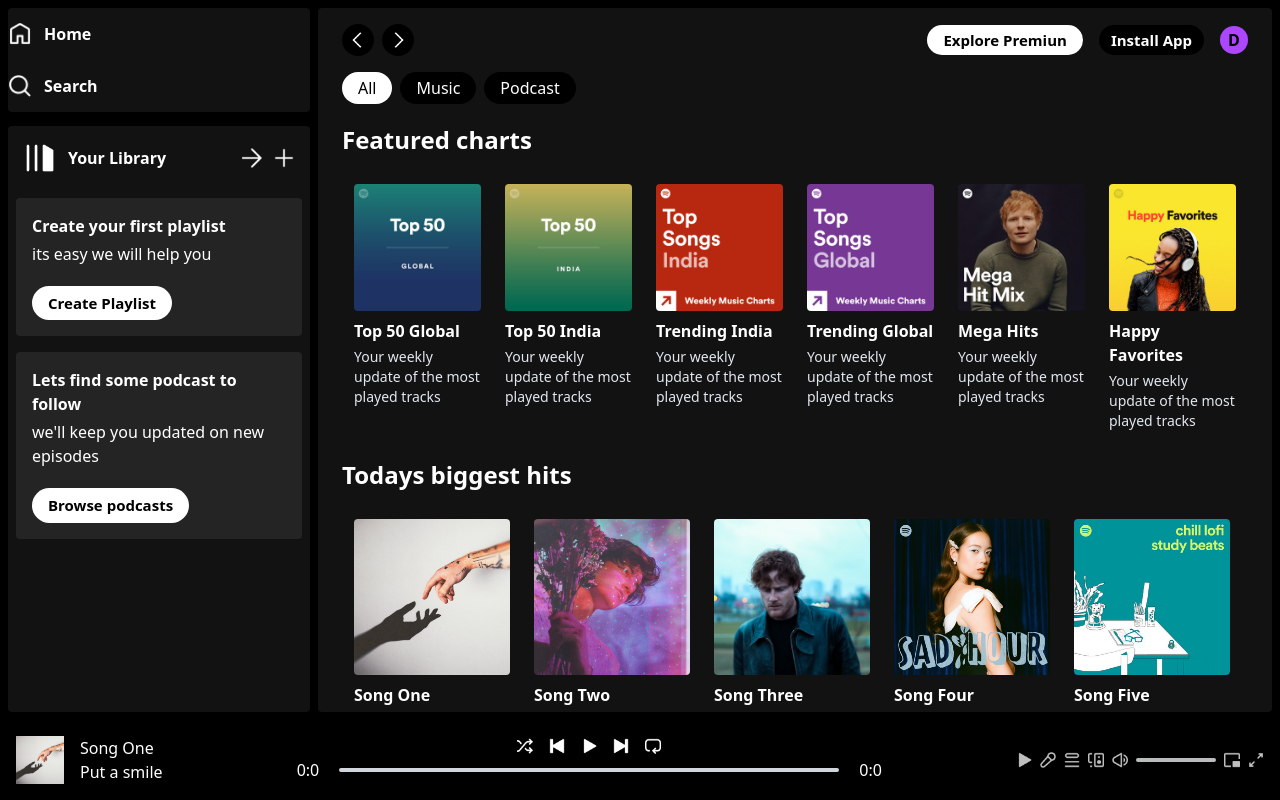
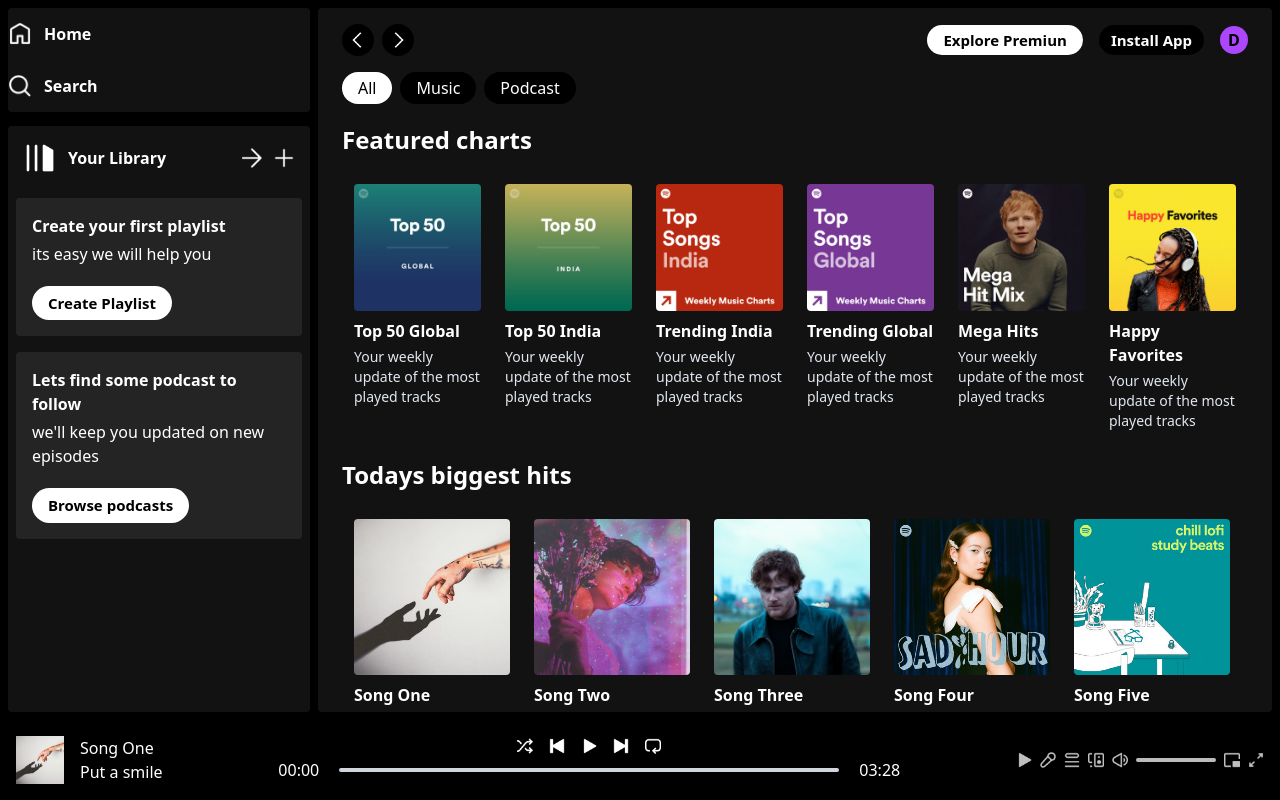
Before and after one commit to hlakokabelo/spotify-clone, a React (Vite) app: page / in a window 1280 px wide. Built offline with nearby package versions, Linux system fonts and the light colour scheme.

Commit message:
Created utils file

```diff
--- a/src/components/DisplayAlbum.jsx
+++ b/src/components/DisplayAlbum.jsx
@@ -3,20 +3,11 @@
 import { useParams } from 'react-router-dom'
 import { albumsData, assets, songsData } from '../assets/assets'
 import { usePlayerContext } from '../context/PlayerContext'
+import { formatDuration } from '../util/utils'
 
 const DisplayAlbum = () => {
     const { id } = useParams()
-    function formatDuration(minutes) {
-        const h = Math.floor(minutes / 60);
-        const m = minutes % 60;
-
-        if (h === 0) return `${m} min`;
-        if (m === 0) return `${h} hr`;
-
-        return `${h} hr ${m} min`;
-    }
-
-        const { playWithId } = usePlayerContext()
+    const { playWithId } = usePlayerContext()
 
     const albumData = albumsData[id]
     return (
@@ -45,7 +36,7 @@
             <hr />
             {
                 songsData.map((item, index) => (
-                    <div onClick={()=>playWithId(item.id)} key={index} className="grid grid-cols-3 sm:grid-cols-4 gap-2 p-2 items-center text-[#a7a7a7] hover:bg-[#ffffff2b] cursor-pointer">
+                    <div onClick={() => playWithId(item.id)} key={index} className="grid grid-cols-3 sm:grid-cols-4 gap-2 p-2 items-center text-[#a7a7a7] hover:bg-[#ffffff2b] cursor-pointer">
                         <p className="text-white">
                             <b className='mr-4 text-[#a7a7a7]'>{index + 1}</b>
                             <img className='inline w-10 mr-5' src={item.image} alt="" />
--- a/src/components/Player.jsx
+++ b/src/components/Player.jsx
@@ -1,6 +1,7 @@
 import React from 'react'
 import { assets, songsData } from '../assets/assets'
 import { usePlayerContext } from '../context/PlayerContext'
+import { formatPadding } from '../util/utils'
 
 const Player = () => {
 
@@ -29,11 +30,11 @@
                     <img className='w-4 cursor-pointer' src={assets.loop_icon} alt="" />
                 </div>
                 <div className="flex items-center gap-5">
-                    <p className="">{time.currentTime.minute}:{time.currentTime.second}</p>
+                    <p className="">{formatPadding(time.currentTime.minute)}:{formatPadding(time.currentTime.second)}</p>
                     <div ref={seekBgRef} onClick={seekSong} className="w-[60vw] max-w-125 bg-gray-300 rounded-full cursor-pointer">
                         <hr ref={seekBarRef} className='h-1 border-none w-0 bg-green-800 rounded-full' />
                     </div>
-                    <p>{time.totalTime.minute}:{time.totalTime.second}</p>
+                    <p>{formatPadding(time.totalTime.minute)}:{formatPadding(time.totalTime.second)}</p>
                 </div>
 
 
--- a/src/context/PlayerContext.jsx
+++ b/src/context/PlayerContext.jsx
@@ -15,7 +15,7 @@
     const [playStatus, setPlayStatus] = useState(false)
     const [time, setTime] = useState({
         currentTime: { second: 0, minute: 0 },
-        totalTime: { second: 0, minute: 0 }
+        totalTime: { second: 28, minute: 3 }
     })
 
     const playSong = () => {
@@ -30,8 +30,7 @@
     }
     const playWithId = async (id) => {
         await setTrack(songsData[id])
-        await audioRef.current.play()
-        setPlayStatus(true)
+        await playSong()
     }
 
     const playPreviousSong = async () => {
--- /dev/null
+++ b/src/util/utils.jsx
@@ -0,0 +1,13 @@
+
+
+export const formatPadding = (num) => { return String(num).padStart(2, '0') };
+
+export const formatDuration = (minutes) => {
+    const h = Math.floor(minutes / 60);
+    const m = minutes % 60;
+
+    if (h === 0) return `${m} min`;
+    if (m === 0) return `${h} hr`;
+
+    return `${h} hr ${m} min`;
+}
```
